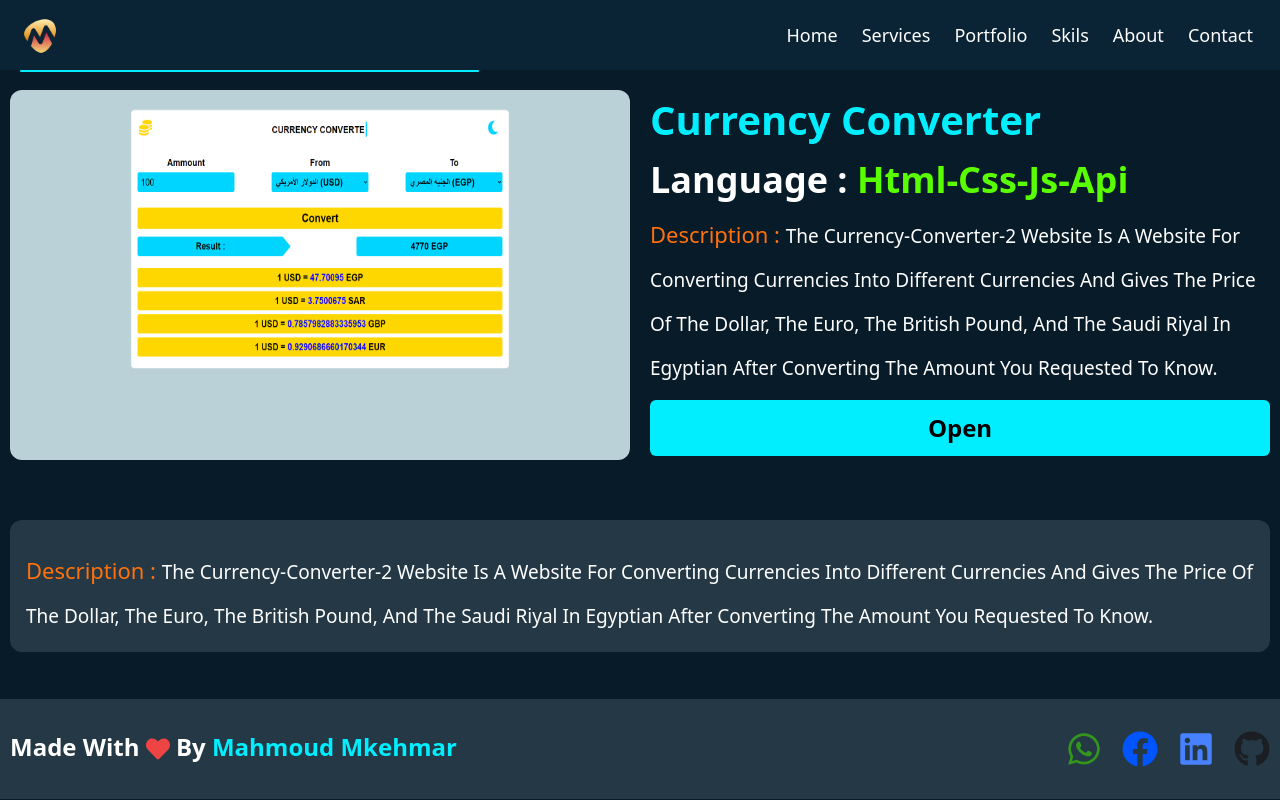
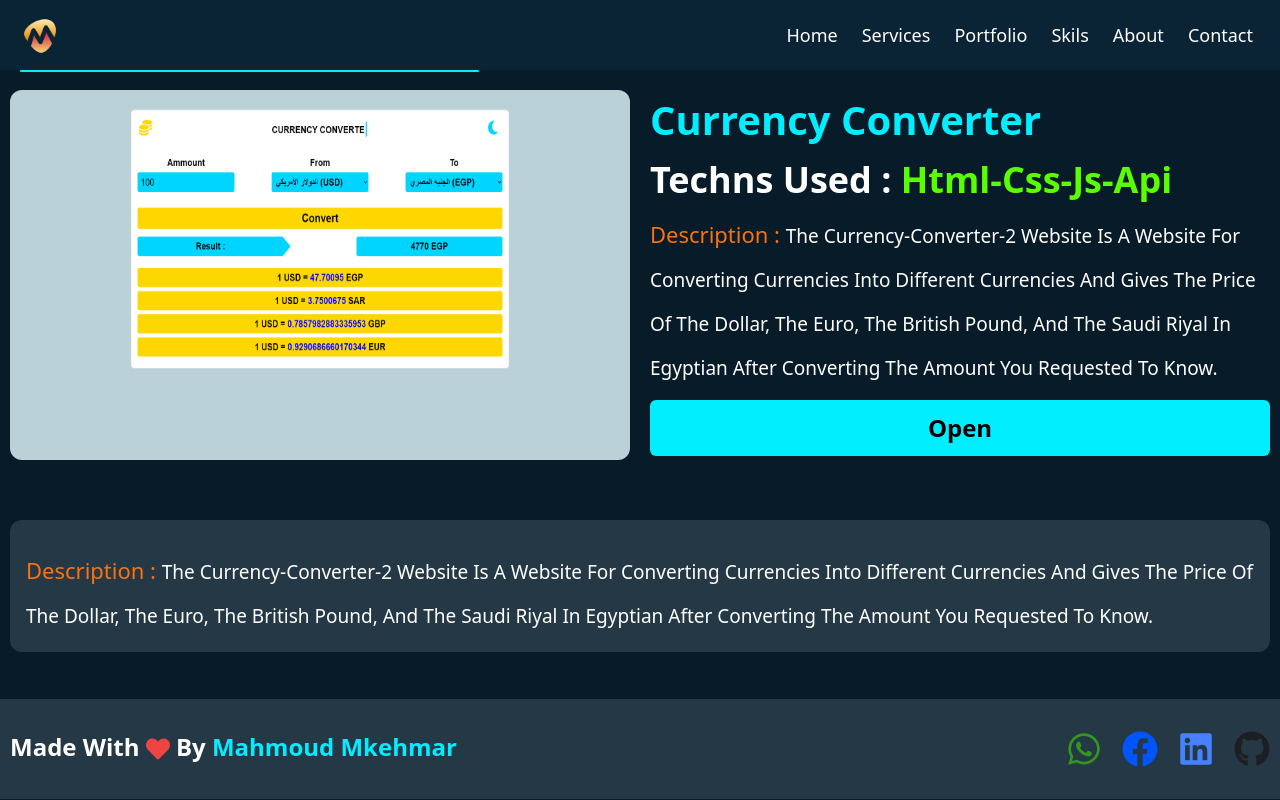
Before and after one commit to mahmoudmkhemarmohammed/hoksh, a React (Create React App) app: page /details/1 in a window 1280 px wide. Built offline with nearby package versions, Linux system fonts and the light colour scheme.

Commit message:
Upload The Design

```diff
--- a/src/Components/Details.jsx
+++ b/src/Components/Details.jsx
@@ -24,7 +24,7 @@ const Details = () => {
             <div className="text">
               <h2 className="text-[40px] font-extrabold capitalize text-[#0ef] max-sm:text-3xl">{project.title}</h2>
               <h3 className="mt-[10px] text-4xl font-bold capitalize max-sm:text-2xl">
-                Language : <span className="text-[#59ff00]">{project.language}</span>
+              Techns used : <span className="text-[#59ff00]">{project.language}</span>
               </h3>
               <p className=" capitalize leading-[2] text-[#ff710c] text-[22px] mt-3 max-sm:text-[18px]">
                 Description : <span className="text-[19px] text-white max-sm:text-[16px]">{project.description}</span>
--- a/src/assets/db.json
+++ b/src/assets/db.json
@@ -132,7 +132,7 @@
     "title": "M Store",
     "description": "It is a complete, modern e-commerce website with a modern design that was created by engineer Mahmoud Mkhemar and one of the finest projects I have.",
     "link": "https://moostore.netlify.app",
-    "language": "react",
+    "language": "react - tailwind",
     "img": "images/m-store.jpg"
   },
   {
```
